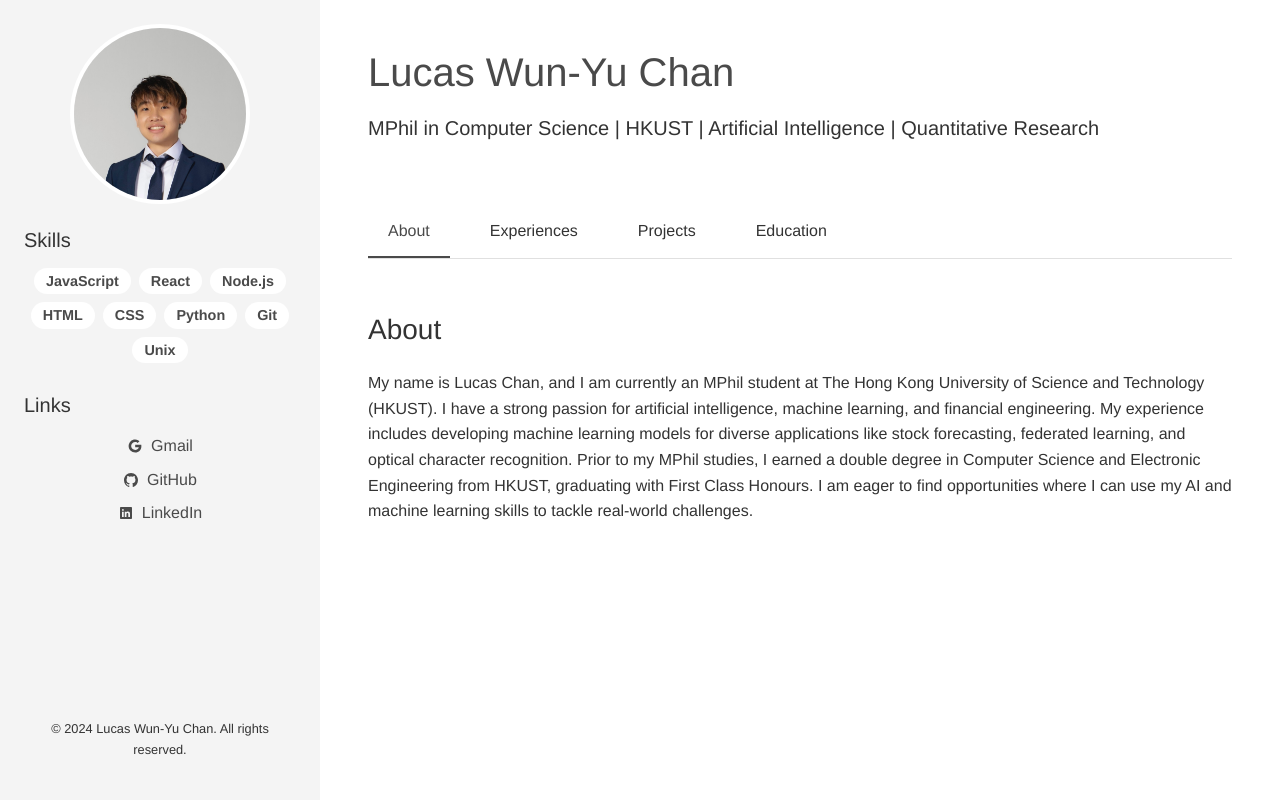
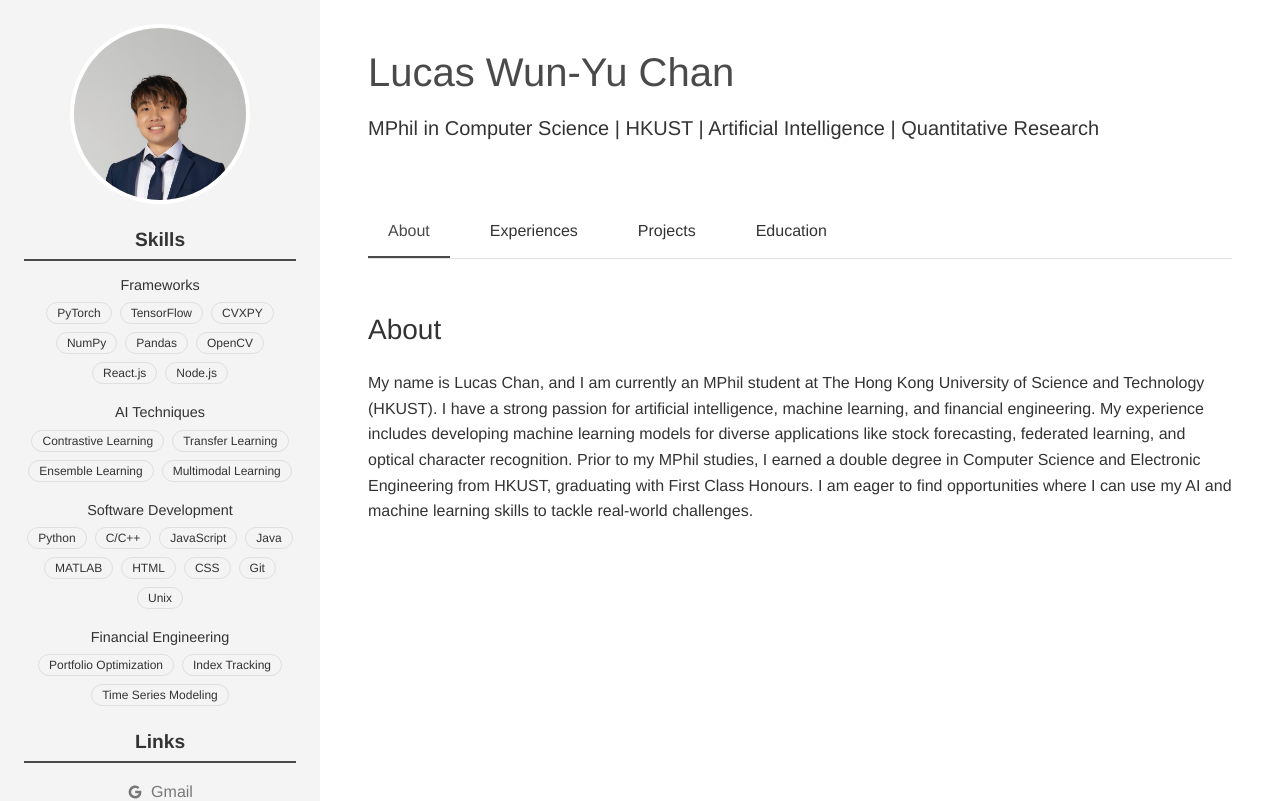
Before and after one commit to lucaswychan/lucaswychan.github.io, a React (Create React App) app: page / in a window 1280 px wide. Shown: the top 801 px of the page. Built offline with nearby package versions, Linux system fonts and the light colour scheme.

Commit message:
feat: add more skills

```diff
--- a/src/App.css
+++ b/src/App.css
@@ -6,6 +6,9 @@
     --sidebar-bg: #f4f4f4;
     --light-accent: #f4f4f4;
     --border-color: #e0e0e0;
+    --text-color-muted: #666;
+    --border-color: #e0e0e0;
+    --text-color-muted: #777;
 }
 
 body {
@@ -111,39 +114,89 @@ header p {
     height: auto;
 }
 
+.sidebar {
+    padding: 1.5rem;
+}
+
+.sidebar h3 {
+    font-size: 1.2rem;
+    font-weight: 600;
+    color: var(--text-color);
+    text-align: center;
+    margin-bottom: 1rem;
+    padding-bottom: 0.5rem;
+    border-bottom: 2px solid var(--accent-color);
+}
+
 .sidebar ul {
     list-style-type: none;
     padding: 0;
+    margin-bottom: 20px;
+}
+
+.sidebar .skills ul {
     display: flex;
     flex-wrap: wrap;
     justify-content: center;
-    margin-bottom: 30px;
-}
-
-.sidebar .skills ul {
-    gap: 8px;
+    gap: 0.5rem;
 }
 
 .sidebar .skills li {
-    background-color: var(--background-color);
-    padding: 6px 12px;
-    border-radius: 20px;
-    font-size: 0.9em;
-    color: var(--accent-color);
+    font-size: 0.75em;
+    font-weight: 400;
+    color: var(--text-color);
+    background-color: transparent;
+    border: 1px solid var(--border-color);
+    padding: 4px 10px;
+    border-radius: 16px;
+    transition: all 0.2s ease;
+}
+
+.sidebar .skill-category {
+    margin-bottom: 1rem;
+}
+
+.sidebar .skills li:hover {
+    background-color: var(--accent-color);
+    color: var(--background-color);
+    border-color: var(--accent-color);
+}
+
+.sidebar .skill-category h4 {
+    font-size: 0.9rem;
+    color: var(--text-color);
+    margin-bottom: 0.5rem;
+    text-align: center;
 }
 
 .sidebar .links ul {
+    display: flex;
     flex-direction: column;
     align-items: center;
 }
 
 .sidebar .links li {
-    margin-bottom: 10px;
+    margin-bottom: 0.75rem;
 }
 
 .sidebar .links a.link-item {
     display: flex;
     align-items: center;
+    justify-content: center;
+    gap: 0.5rem;
+    color: var(--text-color-muted);
+    text-decoration: none;
+    transition: color 0.2s ease;
+}
+
+.sidebar .links a.link-item:hover {
+    color: var(--accent-color);
+}
+
+.sidebar .links a.link-item {
+    display: flex;
+    align-items: center;
+    justify-content: center;
     gap: 8px;
 }
 
@@ -191,7 +244,6 @@ header p {
     color: var(--accent-color);
     background-color: transparent;
 }
-
 .nav-tabs .nav-link.active::after {
     transform: scaleX(1);
 }
--- a/src/components/Sidebar.js
+++ b/src/components/Sidebar.js
@@ -12,13 +12,25 @@ function Sidebar({ skills, links, photoUrl }) {
                 </div>
                 <div className="skills mb-4">
                     <h3 className="h5 mb-3">Skills</h3>
-                    <ul className="list-unstyled d-flex flex-wrap justify-content-center gap-2">
-                        {skills.map((skill, index) => (
-                            <li key={index} className="badge">
-                                {skill}
-                            </li>
-                        ))}
-                    </ul>
+                    {skills.skills.map((skillCategory, categoryIndex) => (
+                        <div
+                            key={categoryIndex}
+                            className="skill-category mb-3"
+                        >
+                            <h4 className="h6 mb-2">
+                                {skillCategory.category}
+                            </h4>
+                            <ul className="list-unstyled d-flex flex-wrap justify-content-center gap-2">
+                                {skillCategory.items.map(
+                                    (skill, skillIndex) => (
+                                        <li key={skillIndex} className="badge">
+                                            {skill}
+                                        </li>
+                                    )
+                                )}
+                            </ul>
+                        </div>
+                    ))}
                 </div>
                 <div className="links">
                     <h3 className="h5 mb-3">Links</h3>
--- a/src/components/TabContent.js
+++ b/src/components/TabContent.js
@@ -31,6 +31,25 @@ function TabContent({
                         <h3 className="h5 mb-2">{project.name}</h3>
                         <p className="text-muted mb-2">{project.date}</p>
                         <p>{project.description}</p>
+                        <p>
+                            {Object.entries(project.links).map(
+                                ([name, url], i) => (
+                                    <React.Fragment key={i}>
+                                        <a
+                                            href={url}
+                                            target="_blank"
+                                            rel="noreferrer"
+                                            className="me-2"
+                                        >
+                                            {name}
+                                        </a>
+                                        {i <
+                                            Object.keys(project.links).length -
+                                                1 && "| "}
+                                    </React.Fragment>
+                                )
+                            )}
+                        </p>
                     </div>
                 ));
             case "education":
--- a/src/data/projects.json
+++ b/src/data/projects.json
@@ -1,14 +1,24 @@
 [
     {
         "name": "Neural Stock Prophet",
-        "description": "LSTM-ARIMA with attention mechanism and multiplicative decomposition for sophisticated stock forecasting."
+        "description": "LSTM-ARIMA with attention mechanism and multiplicative decomposition for sophisticated stock forecasting.",
+        "links": {
+            "GitHub": "https://github.com/lucaswychan/neural-stock-prophet",
+            "PyPI": "https://pypi.org/project/neuralstockprophet/"
+        }
     },
     {
         "name": "Federated Edge AI for 6G",
-        "description": "Combination of federated learning algorithm and 6G technology."
+        "description": "Combination of federated learning algorithm and 6G technology.",
+        "links": {
+            "GitHub": "https://github.com/lucaswychan/Federated-Edge-AI-For-6G"
+        }
     },
     {
         "name": "Car License Recognition",
-        "description": "Optical character recognition (OCR) for car license recognition"
+        "description": "Optical character recognition (OCR) for car license recognition using Transfer Learning.",
+        "links": {
+            "GitHub": "https://github.com/lucaswychan/car-plate-recognition"
+        }
     }
 ]
--- a/src/data/skills.json
+++ b/src/data/skills.json
@@ -1 +1,48 @@
-["JavaScript", "React", "Node.js", "HTML", "CSS", "Python", "Git", "Unix"]
+{
+    "skills": [
+        {
+            "category": "Frameworks",
+            "items": [
+                "PyTorch",
+                "TensorFlow",
+                "CVXPY",
+                "NumPy",
+                "Pandas",
+                "OpenCV",
+                "React.js",
+                "Node.js"
+            ]
+        },
+        {
+            "category": "AI Techniques",
+            "items": [
+                "Contrastive Learning",
+                "Transfer Learning",
+                "Ensemble Learning",
+                "Multimodal Learning"
+            ]
+        },
+        {
+            "category": "Software Development",
+            "items": [
+                "Python",
+                "C/C++",
+                "JavaScript",
+                "Java",
+                "MATLAB",
+                "HTML",
+                "CSS",
+                "Git",
+                "Unix"
+            ]
+        },
+        {
+            "category": "Financial Engineering",
+            "items": [
+                "Portfolio Optimization",
+                "Index Tracking",
+                "Time Series Modeling"
+            ]
+        }
+    ]
+}
```
